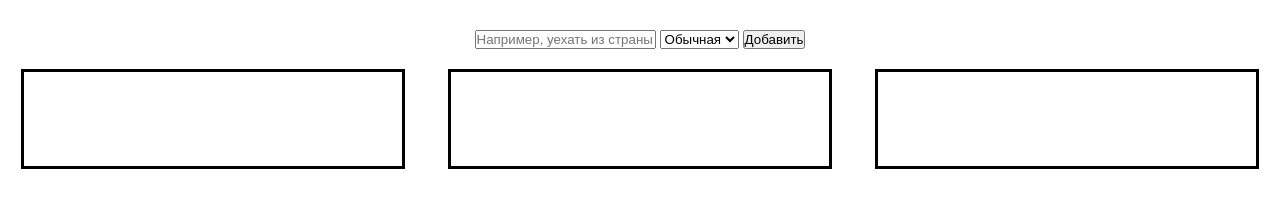
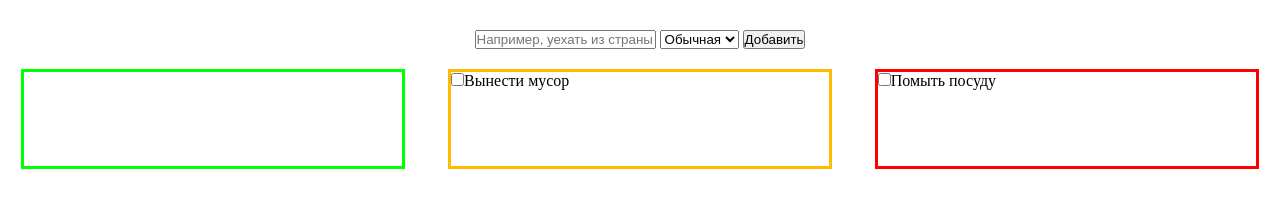
Before and after one commit to kingurru/TodoList_rel3, a website built with webpack: page src/index.html in a window 1280 px wide. Built offline with nearby package versions, Linux system fonts and the light colour scheme.

Commit message:
feat: add class

```diff
--- /dev/null
+++ b/src/actions.js
@@ -0,0 +1,78 @@
+import greenTask from './columns/green'
+import yellowTask from './columns/yellow'
+import redTask from './columns/red'
+import {greenStore, yellowStore, redStore} from './columns/store'
+
+export class TaskItem {
+    constructor(tagName = 'li') {
+        this.$item = document.createElement(tagName)
+    }
+}
+
+class Task extends TaskItem {
+    constructor(name, box, tagName) {
+        super(tagName)
+        this.name = name
+        this.box = box
+    }
+
+    create() {
+        this.$box = document.querySelector(`.${this.box}`)
+
+        this.$label = document.createElement("label")
+        this.$checkbox = document.createElement("input")
+        this.$checkbox.setAttribute("type", "checkbox")
+        this.$span = document.createElement("span")
+        this.$span.textContent = this.name
+
+        this.$item.appendChild(this.$label)
+        this.$label.appendChild(this.$checkbox)
+        this.$label.appendChild(this.$span)
+        this.$box.appendChild(this.$item)
+
+        return this
+    }
+
+    info() {
+        console.log(this)
+    }
+
+}
+
+let task1 = new Task ('Помыть посуду', 'red' )
+let task2 = new Task ('Вынести мусор', 'yellow')
+task1.create()
+task2.create()
+
+
+
+
+//
+// export function createTask() {
+//     const taskName = document.querySelector('input[type="text"]').value
+//     const span = template.querySelector('span')
+//     span.textContent = taskName
+//     const task = template.cloneNode(true)
+//
+//     document.querySelector('input').value = ''
+// }
+//
+// function selectionBox() {
+//
+// }
+//
+// form.addEventListener('submit', function (event) {
+//     event.preventDefault()
+//     const textInput = document.querySelector('input[type="text"]').value
+//     createTask(textInput)
+// })
+
+
+
+// if (findDuplicate(inputText.value, greenStore) || findDuplicate(inputText.value, yellowStore) || findDuplicate(inputText.value, redStore)) {}
+
+
+// function findDuplicate(name, store) {
+//     const element = store.findIndex(el => el.name === name)
+//     return element > -1 ? true : false
+// }
--- a/src/index.html
+++ b/src/index.html
@@ -27,13 +27,6 @@
 </div>
 
 
-<template id="task-template">
-	<li class="todolist-item">
-		<label>
-			<input class="checkbox" type="checkbox">
-		</label>
-	</li>
-</template>
 
 </body>
 </html>
--- a/src/index.js
+++ b/src/index.js
@@ -1 +1,2 @@
+import './actions'
 import './style.css'
--- a/src/style.css
+++ b/src/style.css
@@ -2,6 +2,7 @@
     margin: 0;
     padding: 0;
     box-sizing: border-box;
+    list-style-type: none;
 }
 
 body {
@@ -14,6 +15,10 @@ form {
     text-align: center;
 }
 
+span {
+    user-select: none;
+}
+
 .flex-container {
     display: flex;
     justify-content: space-around;
@@ -24,5 +29,16 @@ form {
 .todolist {
     min-height: 100px;
     width: 30%;
-    border: 3px solid #000;
 }
+
+.green {
+    border: 3px solid #0f0;
+}
+
+.yellow {
+    border: 3px solid #fb0;
+}
+
+.red {
+    border: 3px solid #f00;
+}
--- a/webpack.config.js
+++ b/webpack.config.js
@@ -39,5 +39,4 @@ module.exports = {
             },
         ]
     }
-
 }
```
Also changed, not shown: dist/bundle.js, dist/index.html. Lines whose indentation alone changed are shown as unchanged.
